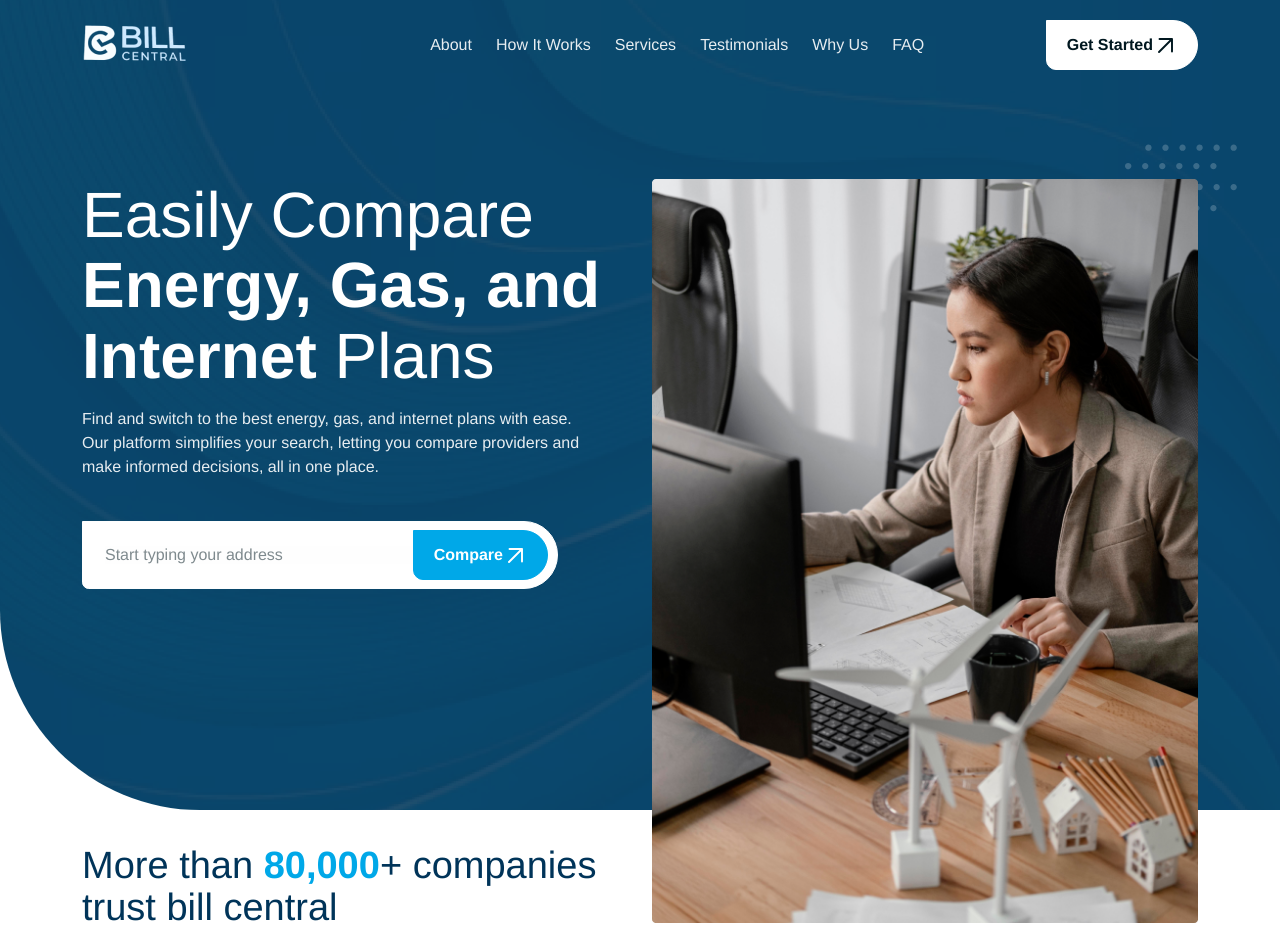
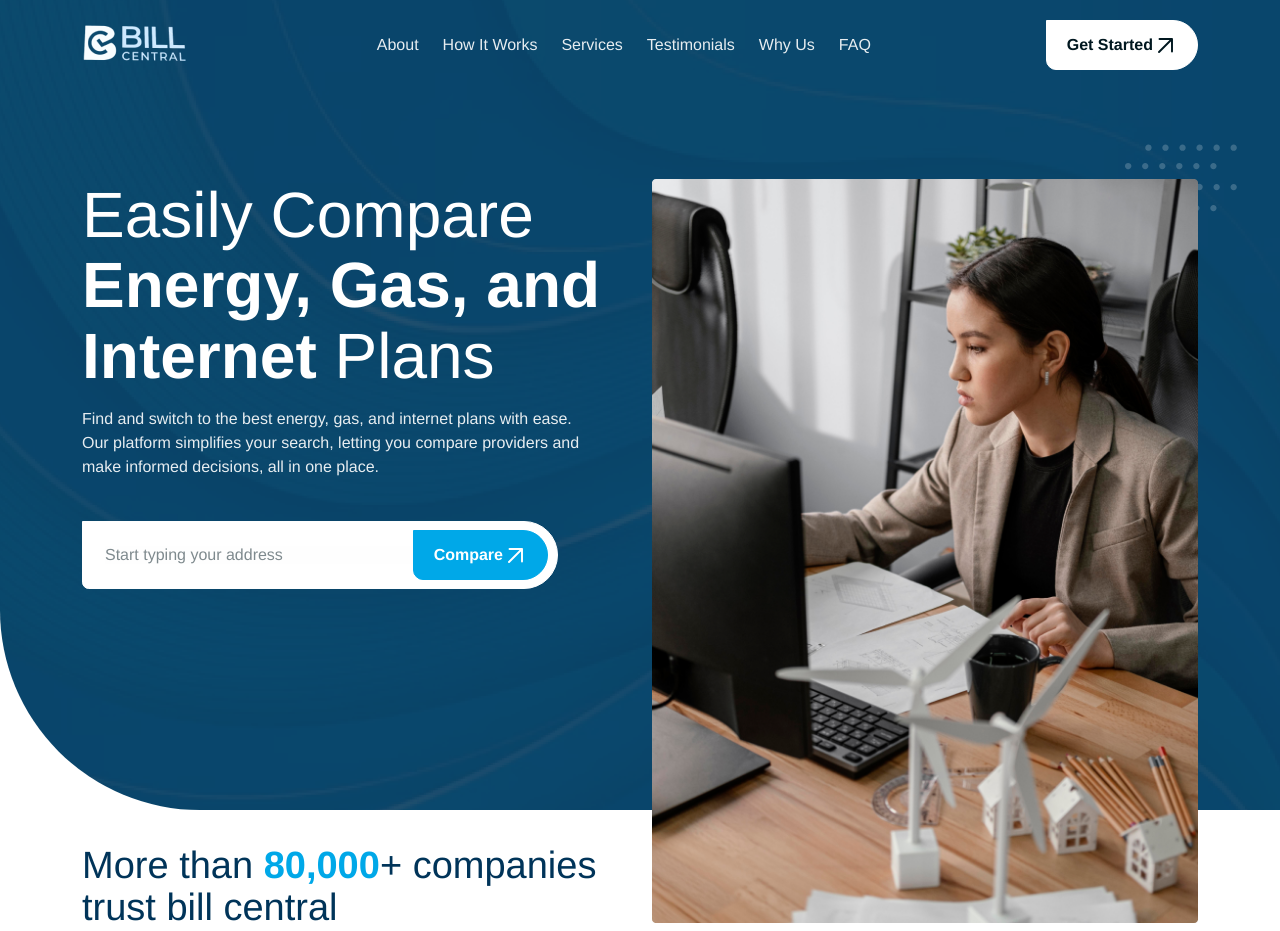
Before and after one commit to neetu-48/bill-folder, a plain HTML site: page index.html in a window 1280 px wide. Drawn offline with nearby package versions, Linux system fonts and the light colour scheme.

Commit message:
page update

```diff
--- a/assets/css/style.css
+++ b/assets/css/style.css
@@ -131,7 +131,9 @@ img[alt="img"] {
     max-width: 612px;
     padding-top: 110px;
 }
-
+.pr-80{
+    padding-right: 80px;
+}
 .heading {
     font-family: "Helvetica", sans-serif;
     font-size: 64px;
--- a/index.html
+++ b/index.html
@@ -22,7 +22,7 @@
                             <span></span>
                             <span></span>
                         </label>
-                        <ul class="d-flex align-items-center justify-content-center gap-5 ul-color float-left">
+                        <ul class="d-flex align-items-center justify-content-center gap-5 ul-color pr-80">
                             <li><a href="#">About</a></li>
                             <li><a href="#">How It Works</a></li>
                             <li><a href="#">Services</a></li>
```
